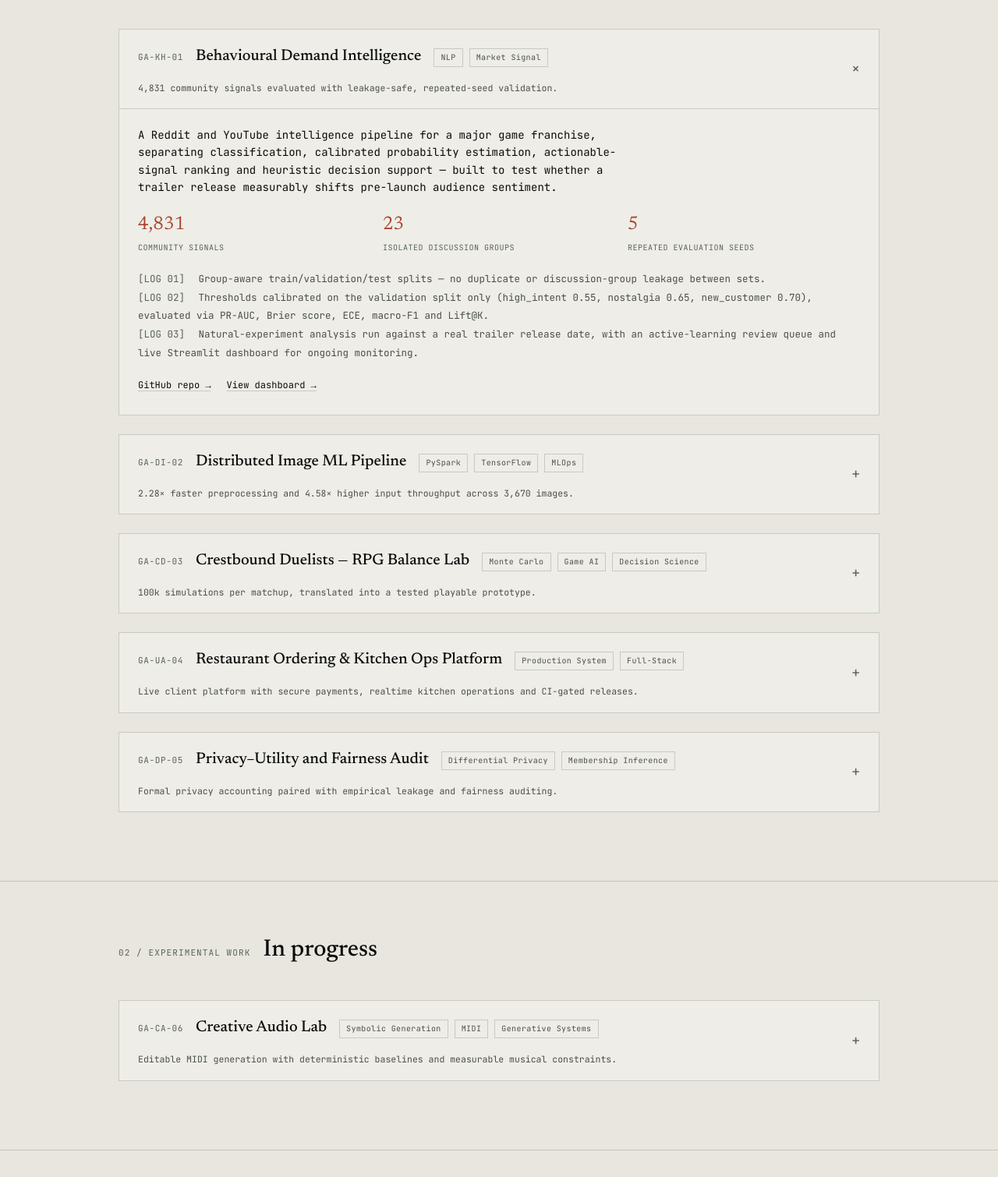
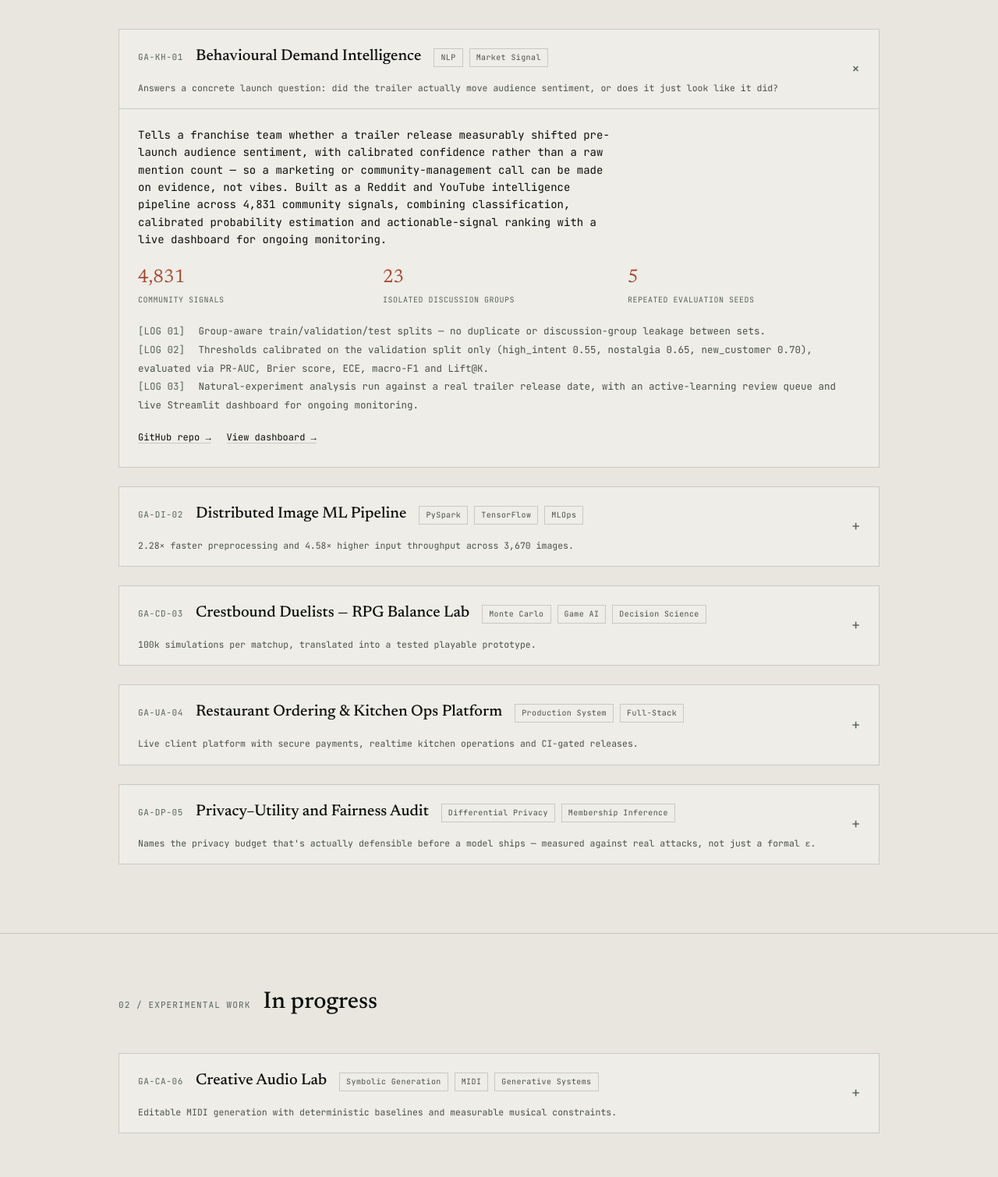
Before and after one commit to Ghobi-A/Portfolio, a plain HTML site: page index.html in a window 1280 px wide. Shown: the part 1056-2566 px from the top of the page at 78% size. Drawn offline with nearby package versions, Linux system fonts and the light colour scheme.

Commit message:
Rewrite KH4 and DP-insurance copy with outcome-first framing (#2)
Reorders the collapsed-view line and expanded summary for both case
files so a reader hits the outcome and the decision it enables before
the methodology (which stays one click deeper in the evidence log).

Co-authored-by: Claude <noreply@anthropic.com>

```diff
--- a/index.html
+++ b/index.html
@@ -400,13 +400,13 @@
             <span class="file-tag">NLP</span>
             <span class="file-tag">Market Signal</span>
           </div>
-          <span class="file-outcome">4,831 community signals evaluated with leakage-safe, repeated-seed validation.</span>
+          <span class="file-outcome">Answers a concrete launch question: did the trailer actually move audience sentiment, or does it just look like it did?</span>
         </div>
         <span class="file-toggle" aria-hidden="true">+</span>
       </button>
       <div class="file-body" id="file-kh4-body">
         <div class="file-body-inner">
-          <p class="file-summary">A Reddit and YouTube intelligence pipeline for a major game franchise, separating classification, calibrated probability estimation, actionable-signal ranking and heuristic decision support — built to test whether a trailer release measurably shifts pre-launch audience sentiment.</p>
+          <p class="file-summary">Tells a franchise team whether a trailer release measurably shifted pre-launch audience sentiment, with calibrated confidence rather than a raw mention count — so a marketing or community-management call can be made on evidence, not vibes. Built as a Reddit and YouTube intelligence pipeline across 4,831 community signals, combining classification, calibrated probability estimation and actionable-signal ranking with a live dashboard for ongoing monitoring.</p>
 
           <div class="metrics-row">
             <div class="metric"><div class="num">4,831</div><div class="lbl">community signals</div></div>
@@ -554,13 +554,13 @@
             <span class="file-tag">Differential Privacy</span>
             <span class="file-tag">Membership Inference</span>
           </div>
-          <span class="file-outcome">Formal privacy accounting paired with empirical leakage and fairness auditing.</span>
+          <span class="file-outcome">Names the privacy budget that's actually defensible before a model ships — measured against real attacks, not just a formal ε.</span>
         </div>
         <span class="file-toggle" aria-hidden="true">+</span>
       </button>
       <div class="file-body" id="file-dp-body">
         <div class="file-body-inner">
-          <p class="file-summary">A multi-task privacy-preserving ML benchmark comparing conventional models and DP-SGD across an achieved privacy-budget grid. It combines repeated-seed uncertainty, fairness analysis and empirical membership-inference attacks to measure observed leakage alongside the formal privacy budget, rather than treating ε as the entire privacy story.</p>
+          <p class="file-summary">Gives a team shipping a model on sensitive data a defensible answer to "how private is private enough?" — a privacy budget backed by measured attack success and fairness impact, not just a formal ε that sounds safe on paper. Built as a multi-task privacy-preserving ML benchmark comparing conventional models and DP-SGD across an achieved privacy-budget grid, with repeated-seed uncertainty, fairness analysis and empirical membership-inference attacks measuring observed leakage against the formal guarantee.</p>
 
           <div class="metrics-row">
             <div class="metric"><div class="num">ε≈0.49</div><div class="lbl">strongest privacy setting</div></div>
```
